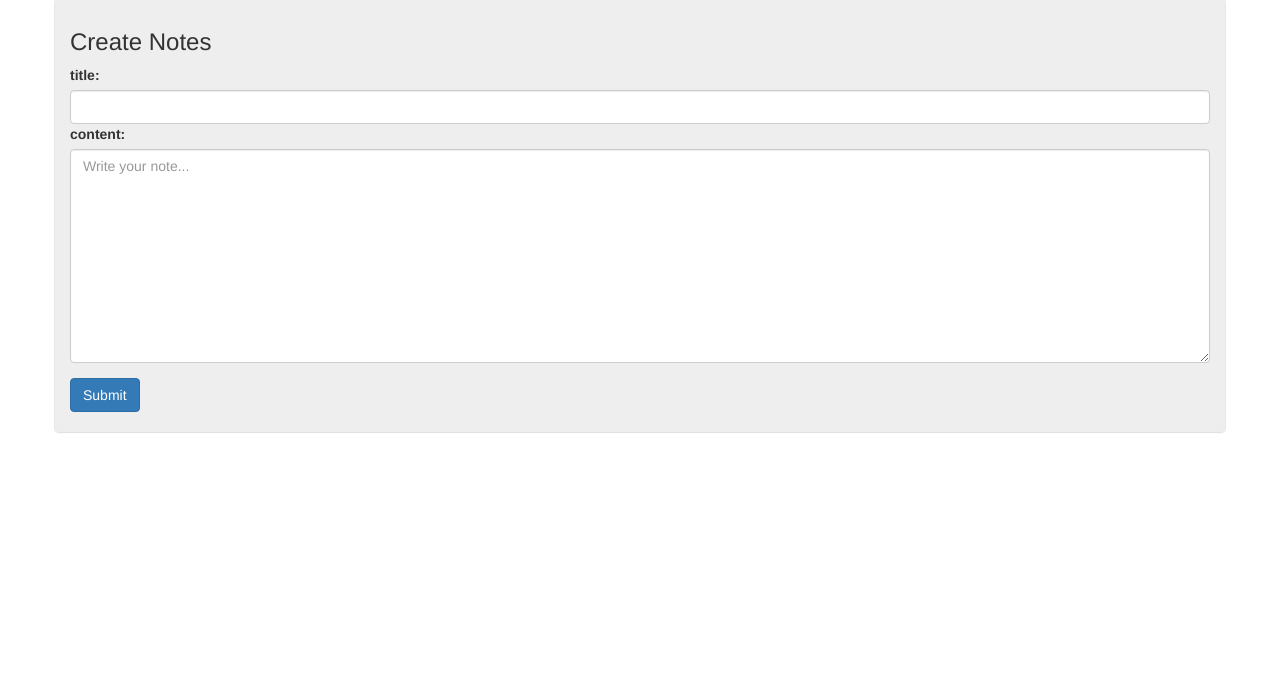
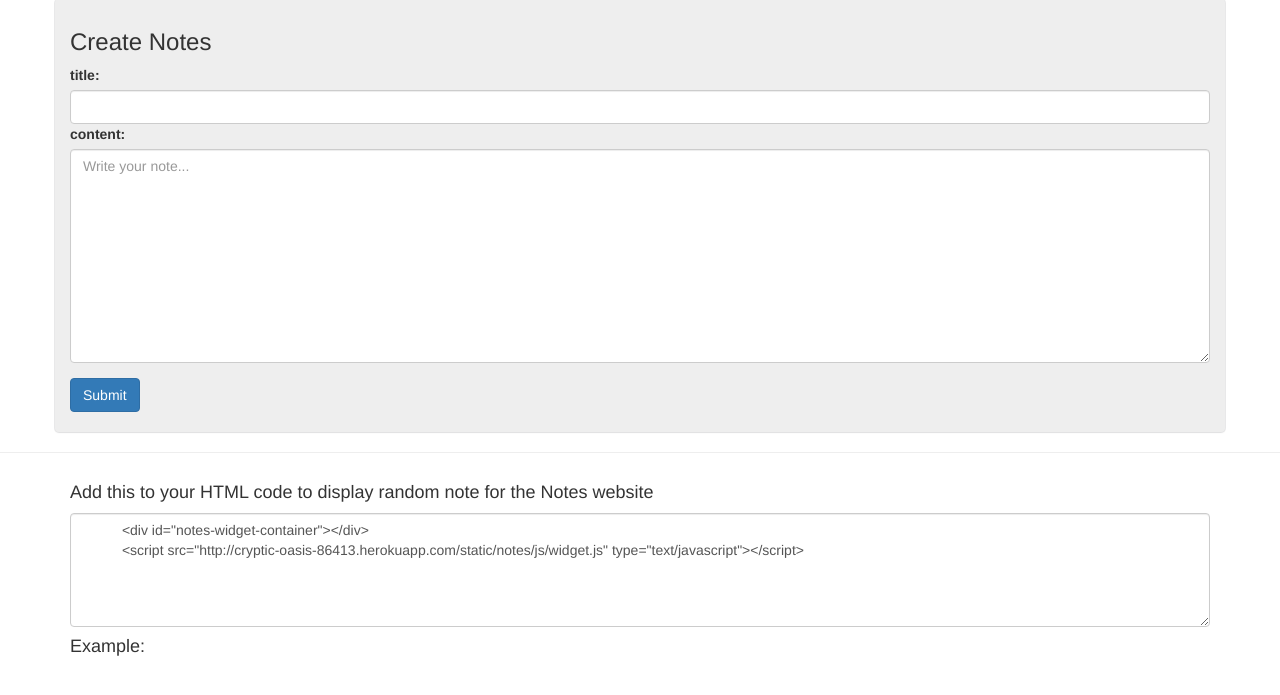
Before and after one commit to biletboh/bohdan_biletsky_test_pj, a Django app: page /create/ in a window 1280 px wide. Shown: the part 76-771 px from the top of the page. Run offline with Django 3.2, Linux system fonts and the light colour scheme; data comes from the database, SQL or seed files in the repository; some libraries are stand-ins or nearby versions.

Commit message:
added widget

```diff
--- /dev/null
+++ b/notes/static/notes/js/widget.js
@@ -0,0 +1,22 @@
+(function() {
+
+  /******** Widget function ********/
+  function main() {
+    $(function() {
+
+      /******* Load HTML *******/
+      var jsonp_url = "http://cryptic-oasis-86413.herokuapp.com/widget/";
+      console.log(jsonp_url);
+      $.getJSON(jsonp_url, function(data) {
+        data = JSON.parse(data);
+        var random_note = data[Math.floor(Math.random() * data.length)];
+        $('#notes-widget-container').html(
+
+          '<div class="notes"><div class="row"> <div class="col-md-12"><h3><strong>'+ random_note.fields.name +'</strong></h3></div> </div> <hr> <div class="row"> <div class="col-md-12"> <p>'+ random_note.fields.body +'</p></div></div></div>'
+
+          );
+      });
+    });
+  }
+  main();
+})();
--- a/notes/templates/notes/base.html
+++ b/notes/templates/notes/base.html
@@ -58,5 +58,27 @@
   </div>
 </nav>
 {% block content %}{% endblock %}
+<hr>
+<footer>
+  <div class="container">
+    <div class="row">
+      <div class="col-md-12">
+        <h4>Add this to your HTML code to display random note for the Notes website</h4>
+        <textarea class="form-control" rows="5">
+          <div id="notes-widget-container"></div>
+          <script src="http://cryptic-oasis-86413.herokuapp.com/static/notes/js/widget.js" type="text/javascript"></script>
+        </textarea>
+      </div>
+    </div>
+    <div class="row">
+      <div class="col-md-12">
+        <h4> Example: </h4>
+        <div id="notes-widget-container"></div>
+      </div>
+    </div>
+  </div>
+</footer>
+  <script src="http://archdb.tk:8000{%static 'notes/js/widget.js'%}" type="text/javascript"></script>
+</div>
 </body>
 </html>
--- a/notes/urls.py
+++ b/notes/urls.py
@@ -13,4 +13,5 @@ urlpatterns = [
         url(r'^(?P<pk>[0-9]+)/update/$', views.UpdateNotes.as_view(),
             name='update_notes'),
         url(r'^(?P<pk>[0-9]+)/delete/$', views.CreateNotes.as_view(), name='delete_notes'),
+        url(r'^widget/$', views.widget_view, name='widget'),
         ]
--- a/notes/views.py
+++ b/notes/views.py
@@ -1,5 +1,8 @@
+import random
+from django.http import JsonResponse
 from django.shortcuts import render
 from django.http import JsonResponse
+from django.core import serializers
 from django.views.generic import ListView
 from django.views.generic import FormView
 from django.views.generic import DeleteView
@@ -73,3 +76,8 @@ class UpdateNotes(FormView):
 class DeleteNotes(DeleteView):
     model = Notes
     success_url = reverse_lazy('notes_list')
+
+def widget_view(request):
+    notes = Notes.objects.all()
+    note_json = serializers.serialize('json', notes)
+    return JsonResponse(note_json, safe=False)
```
